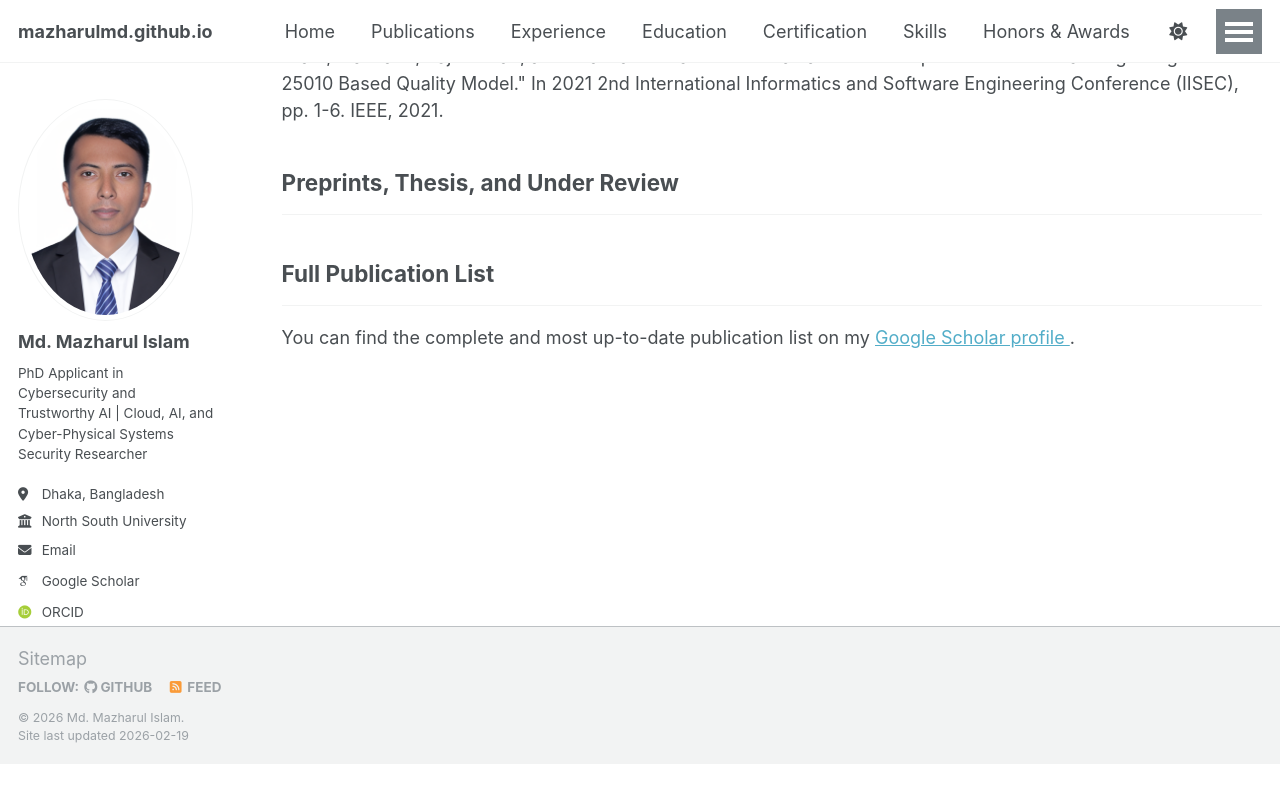
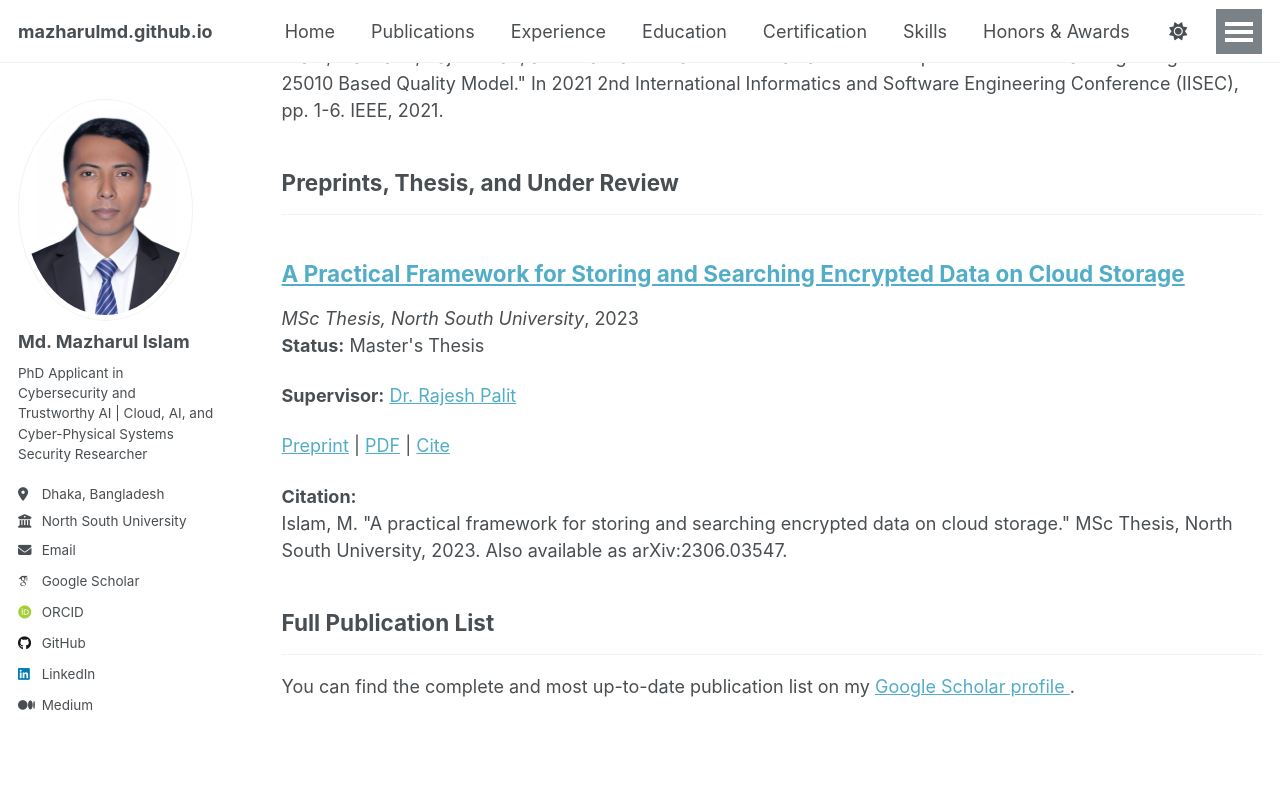
Before and after one commit to mazharulmd/mazharulmd.github.io, a Jekyll site: the page built from _pages/publications.html, in a window 1280 px wide and 900 px high, scrolled down 2547 px. Shown: the top 803 px of the window. Built offline with Jekyll 4.4.1, drawn with Linux system fonts in a browser that asks for light colours; some web fonts are replaced; a script that is not in the unit is left out; before the commit the page ends 3311 px from its top, so only the background shows below that.

Commit message:
Add Master's thesis with supervisor, PDF, and citation

```diff
--- a/_includes/archive-single.html
+++ b/_includes/archive-single.html
@@ -59,6 +59,15 @@
       </p>
     {% endif %}
 
+    {% if post.supervisor %}
+    <p>
+    <strong>Supervisor:</strong>
+    <a href="{{ post.supervisor_url }}" target="_blank">
+    {{ post.supervisor }}
+    </a>
+    </p>
+    {% endif %}
+
     <!-- Links Section -->
     {% if post.collection == 'publications' %}
       <p>
--- /dev/null
+++ b/files/masters_thesis_encrypted_cloud_storage_2023.bib
@@ -0,0 +1,6 @@
+@article{islam2306practical,
+  title={A practical framework for storing and searching encrypted data on cloud storage},
+  author={Islam, Md Mazharul},
+  journal={arXiv preprint arXiv:2306.03547},
+  year={2023}
+}
```
Also changed, not shown: _publications/2023-06-06-masters-thesis-encrypted-cloud-storage.md (added, +25 -0 lines), 1 other file.
